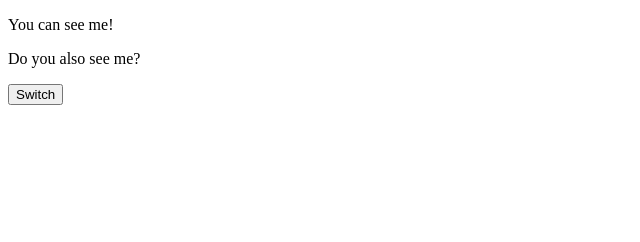
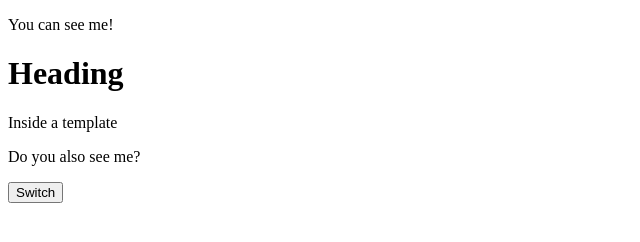
Before and after one commit to fozenite/Getting_Started_With_Vue, a plain HTML site: page index.html in a window 1280 px wide. Shown: the whole page, without its empty margins (0-640 px from the left). Drawn offline with Linux system fonts and the light colour scheme.

Commit message:
Using template tags with v if to filter v if effect

```diff
--- a/index.html
+++ b/index.html
@@ -191,6 +191,10 @@
   <div id="app">
     <p v-if="show">You can see me!</p>
     <p v-else>Now you see me!</p>
+    <template v-if="show">
+      <h1> Heading </h1>
+      <p>  Inside a template </p>
+    </template>
     <p>Do you also see me?</p>
     <button @click="show = !show"> Switch</button>
   </div>
```
